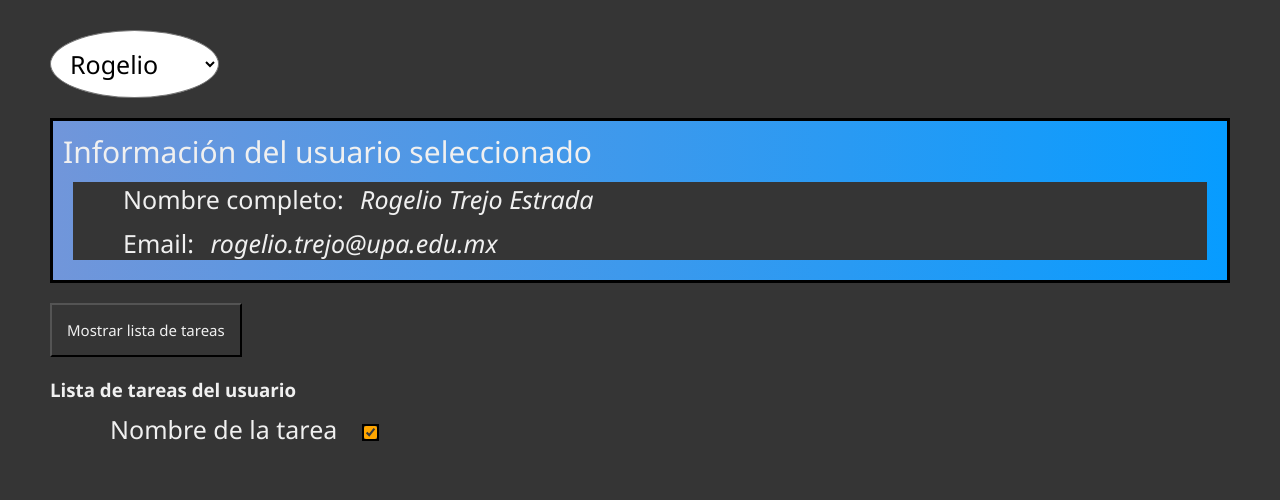
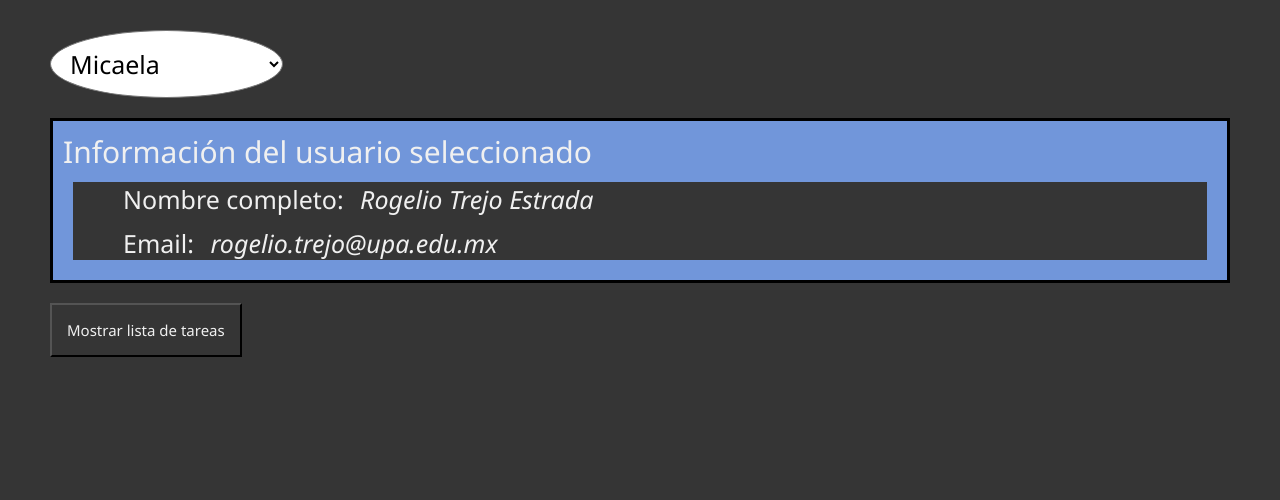
Before and after one commit to Up210063/PROGRAMACION-WEB, a PHP site: page / in a window 1280 px wide. Shown: the top 500 px of the page. Run offline with PHP 8.4, Linux system fonts and the light colour scheme.

Commit message:
Add files via upload

```diff
--- a/TO DO LIST/index.html
+++ b/TO DO LIST/index.html
@@ -4,41 +4,54 @@
 <head>
     <meta charset="UTF-8">
     <meta name="viewport" content="width=device-width, initial-scale=1.0">
-    <title>TO DO APP</title>
+    <title>Todo App</title>
+
+    <!-- Estilos Css -->
+    <style>
+        * {
+            box-sizing: border-box;
+        }
+    </style>
     <link rel="stylesheet" href="style.css">
 </head>
 
 <body>
-    <main class="Container">
-        <section class="User-selector">
-            <select id="Select-Users">
-                <option value="1">Rogelio</option>
-                <option value="2">Chona</option>
-                <option value="3">Oswaldo</option>
-                <option value="4">Ausensio</option>
-                <option value="5">Isaias</option>
-                <option value="6">Grecia</option>
-                <option value="7">Sofia</option>
-                <option value="8">Cristian</option>
-                <option value="9">Eber</option>
-                <option value="10">Alan Oziel</option>
+    <main class="container">
+        <section class="userselects">
+            <select id="select-users">
+                <option value="1">Micaela</option>
+                <option value="2">Ester</option>
+                <option value="3">Mercedes</option>
+                <option value="4">Francisco Javier</option>
+                <option value="5">Elsa</option>
+                <option value="6">Agustin</option>
+                <option value="7">Mario</option>
+                <option value="8">Matias</option>
+                <option value="9">Irene</option>
+                <option value="10">Kevin</option>
+
             </select>
         </section>
-        <section class="User-container" id="User-container">
+        <section class="user-container" id="user-container">
             <!-- Elemento de listas como se deben de ver las tareas -->
             <h3>Información del usuario seleccionado
                 <ul>
-                    <li>Nombre completo: <span>Rogelio Trejo Estrada</span></li>
-                    <li>Email: <span>rogelio.trejo@upa.edu.mx</span></li>
+                    <li>Nombre completo:<span>
+                            Rogelio Trejo Estrada
+                        </span> </li>
+                    <li>Email:
+                        <span>
+                            rogelio.trejo@upa.edu.mx
+                        </span>
+                    </li>
                 </ul>
             </h3>
-
             <button class="btn" id="btndisplay">
                 Mostrar lista de tareas
             </button>
             </div>
         </section>
-        <section class="Task-Container" id="Task-Container">
+        <section class="task-container" id="task-container">
             <!-- Elemento de lista, para mostar las tareas -->
             <h3>Lista de tareas del usuario</h3>
             <ul>
--- a/TO DO LIST/style.css
+++ b/TO DO LIST/style.css
@@ -21,19 +21,19 @@ option {
     color: #000000;
 }
 
-.User-container h3,
-.Task-container h3 {
+.user-container h3,
+.task-container h3 {
     font-size: 30px;
     font-weight: lighter;
     border: solid #000000 3px;
-    background-image: linear-gradient(to right, #7196da, #079cff);
+    background-color: #7196da;
     padding: 10px;
 }
 
 ul li {
     list-style: none;
     font-size: 25px;
-
+    stop-color: #ff0000;
 }
 
 
@@ -42,11 +42,11 @@ input:checked {
     accent-color: #ffa600;
 }
 
-.User-container li span {
+.user-container li span {
     font-style: italic;
 }
 
-.Task-container {
+.task-container {
     visibility: hidden;
 }
 
```
